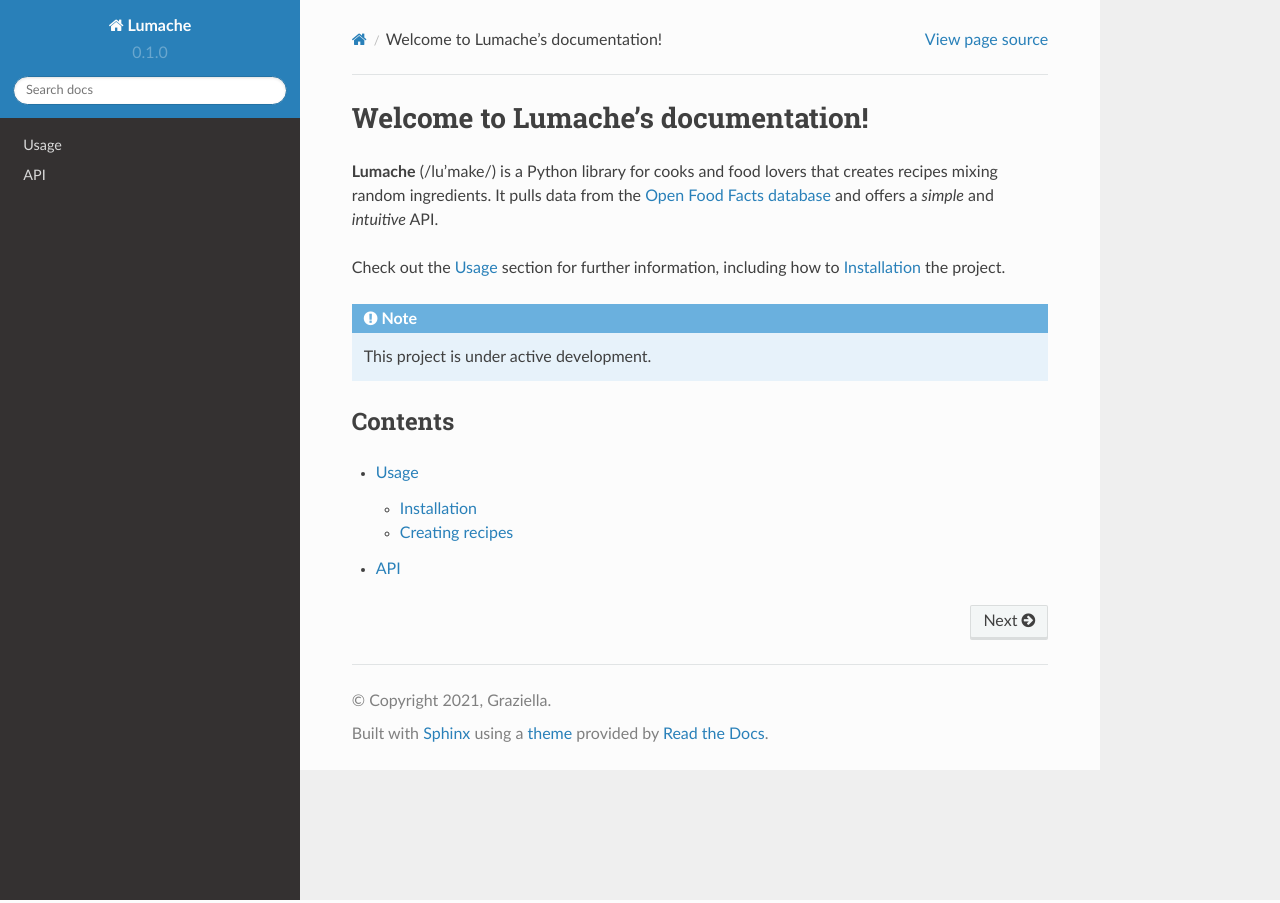
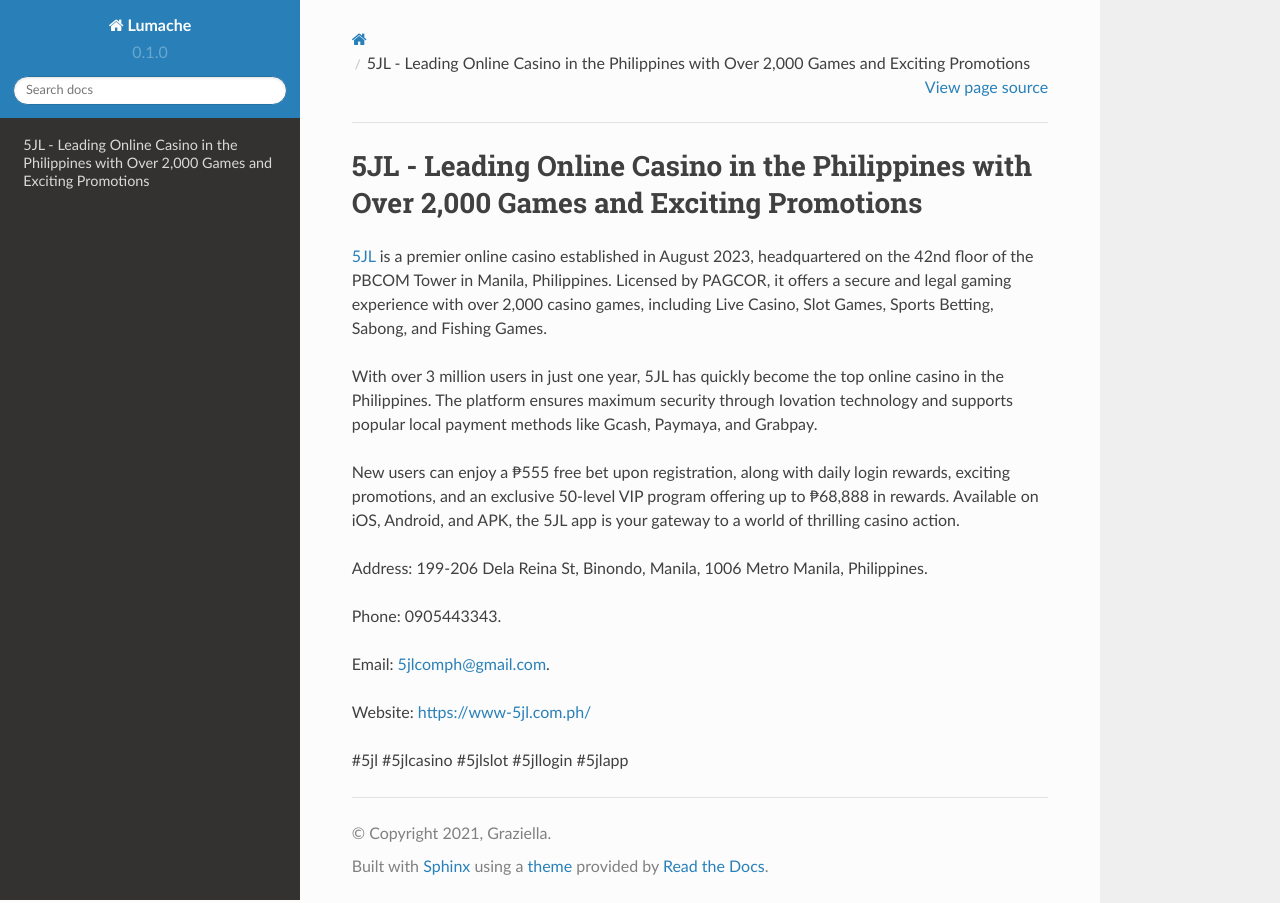
Before and after one commit to luongchanvien962/5jlcomph, a Sphinx documentation site: the page built from docs/source/index.rst, in a window 1280 px wide. Built offline with Sphinx 7.4.7 and the Read the Docs theme 2.0.0, drawn with Linux system fonts in a browser that asks for light colours.

Commit message:
Update index.rst

```diff
--- a/docs/source/index.rst
+++ b/docs/source/index.rst
@@ -1,22 +1,18 @@
-Welcome to Lumache's documentation!
+5JL - Leading Online Casino in the Philippines with Over 2,000 Games and Exciting Promotions
 ===================================
 
-**Lumache** (/lu'make/) is a Python library for cooks and food lovers
-that creates recipes mixing random ingredients.
-It pulls data from the `Open Food Facts database <https://world.openfoodfacts.org/>`_
-and offers a *simple* and *intuitive* API.
+`5JL <https://www-5jl.com.ph/>`_ is a premier online casino established in August 2023, headquartered on the 42nd floor of the PBCOM Tower in Manila, Philippines. Licensed by PAGCOR, it offers a secure and legal gaming experience with over 2,000 casino games, including Live Casino, Slot Games, Sports Betting, Sabong, and Fishing Games.
 
-Check out the :doc:`usage` section for further information, including
-how to :ref:`installation` the project.
+With over 3 million users in just one year, 5JL has quickly become the top online casino in the Philippines. The platform ensures maximum security through Iovation technology and supports popular local payment methods like Gcash, Paymaya, and Grabpay.
 
-.. note::
+New users can enjoy a ₱555 free bet upon registration, along with daily login rewards, exciting promotions, and an exclusive 50-level VIP program offering up to ₱68,888 in rewards. Available on iOS, Android, and APK, the 5JL app is your gateway to a world of thrilling casino action.
 
-   This project is under active development.
+Address: 199-206 Dela Reina St, Binondo, Manila, 1006 Metro Manila, Philippines.
 
-Contents
---------
+Phone: 0905443343.
 
-.. toctree::
+Email: 5jlcomph@gmail.com.
 
-   usage
-   api
+Website: https://www-5jl.com.ph/
+
+#5jl #5jlcasino #5jlslot #5jllogin #5jlapp
```
